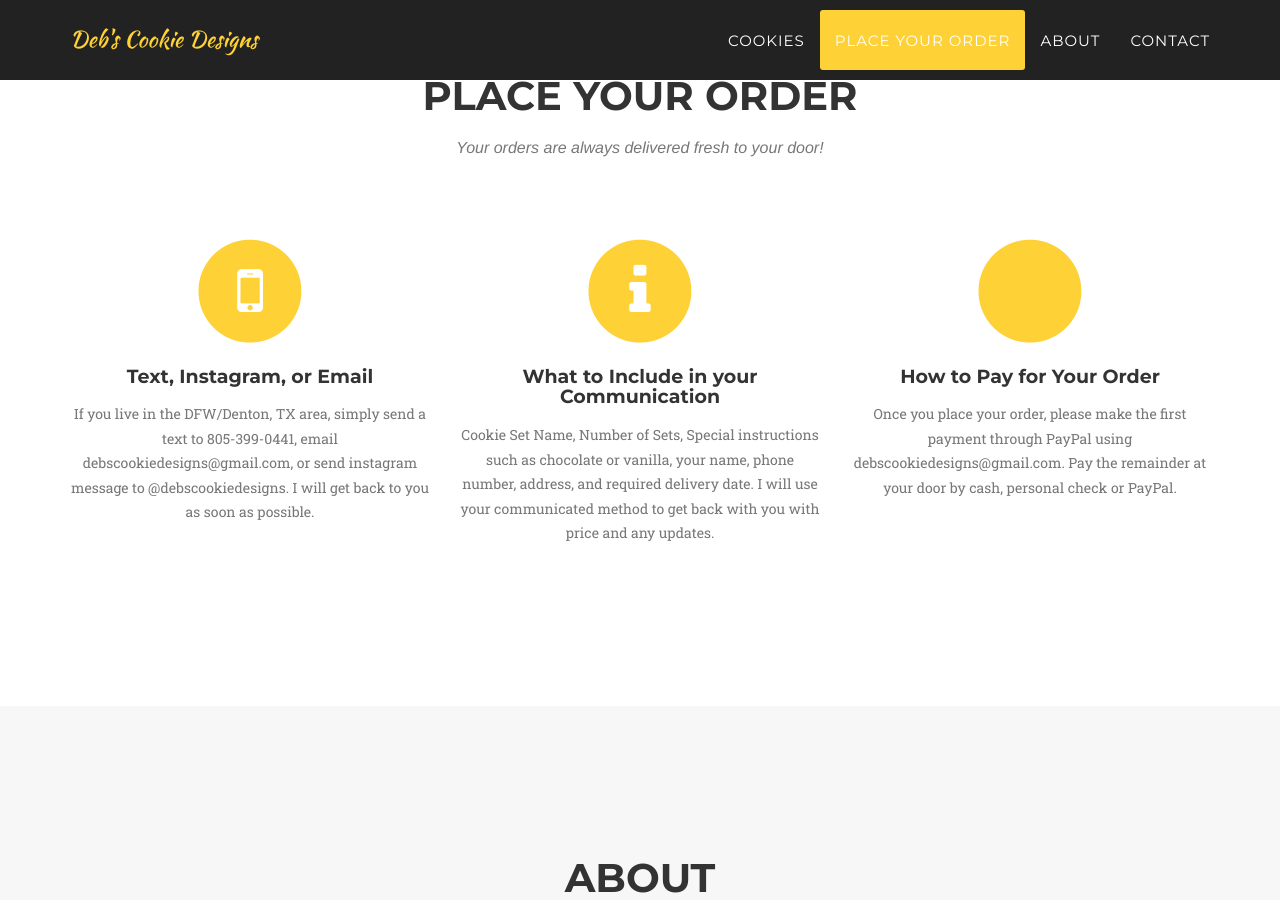
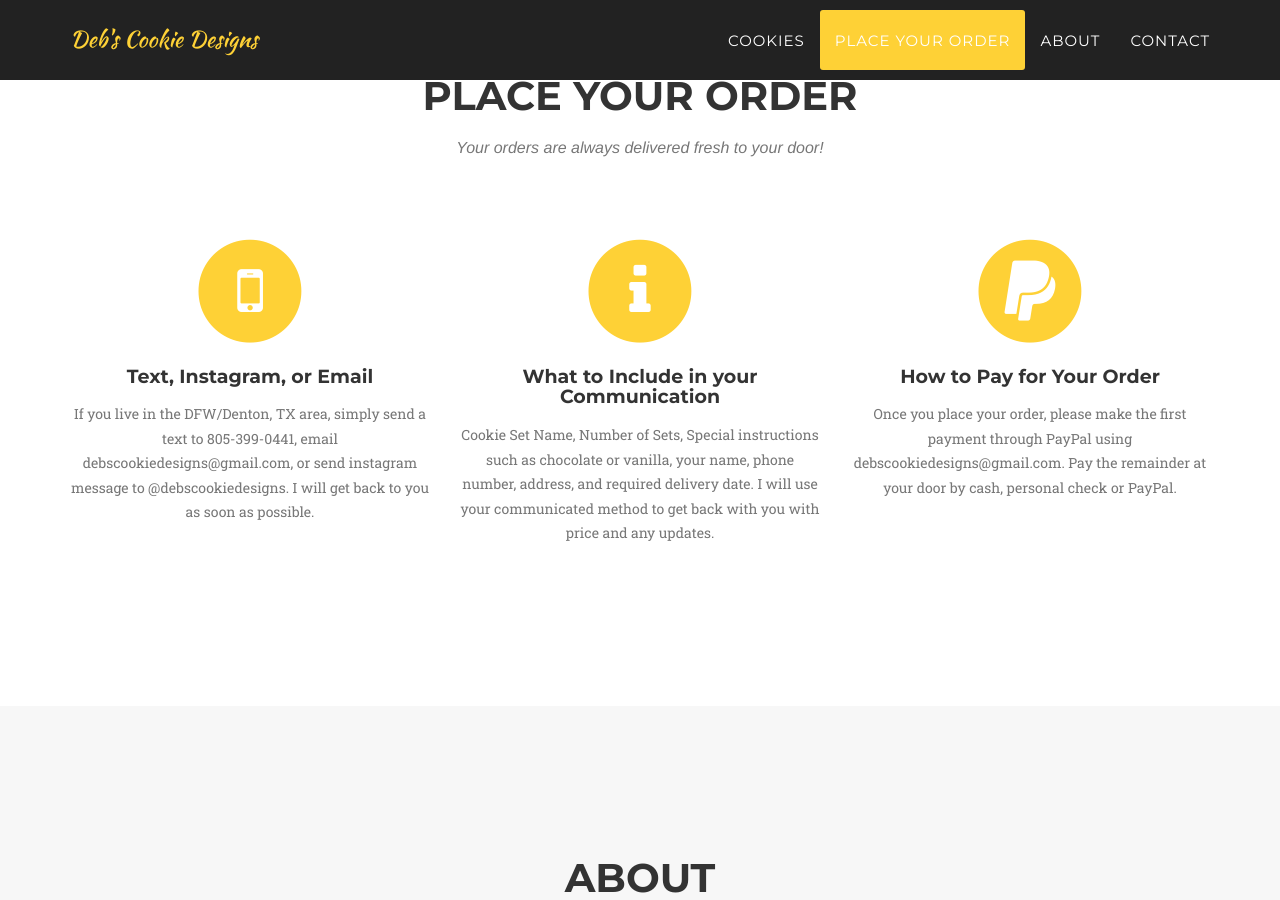
Before and after one commit to DEB72/Cookie, a Jekyll site: the page built from index.html, in a window 1280 px wide and 900 px high, scrolled down 2758 px. Built offline with Jekyll 4.4.1, drawn with Linux system fonts in a browser that asks for light colours; some web fonts are replaced.

Commit message:
Update services.html

```diff
--- a/_includes/services.html
+++ b/_includes/services.html
@@ -27,7 +27,7 @@
                 <div class="col-md-4">
                     <span class="fa-stack fa-4x">
                         <i class="fa fa-circle fa-stack-2x text-primary"></i>
-                        <i class="fa fa-dollar-sign fa-stack-1x fa-inverse"></i>
+                        <i class="fa fa-paypal fa-stack-1x fa-inverse"></i>
                     </span>
                     <h4 class="service-heading">How to Pay for Your Order</h4>
                     <p class="text-muted">Once you place your order, please make the first payment through PayPal using debscookiedesigns@gmail.com.  Pay the remainder at your door by cash, personal check or PayPal.</p>
```
